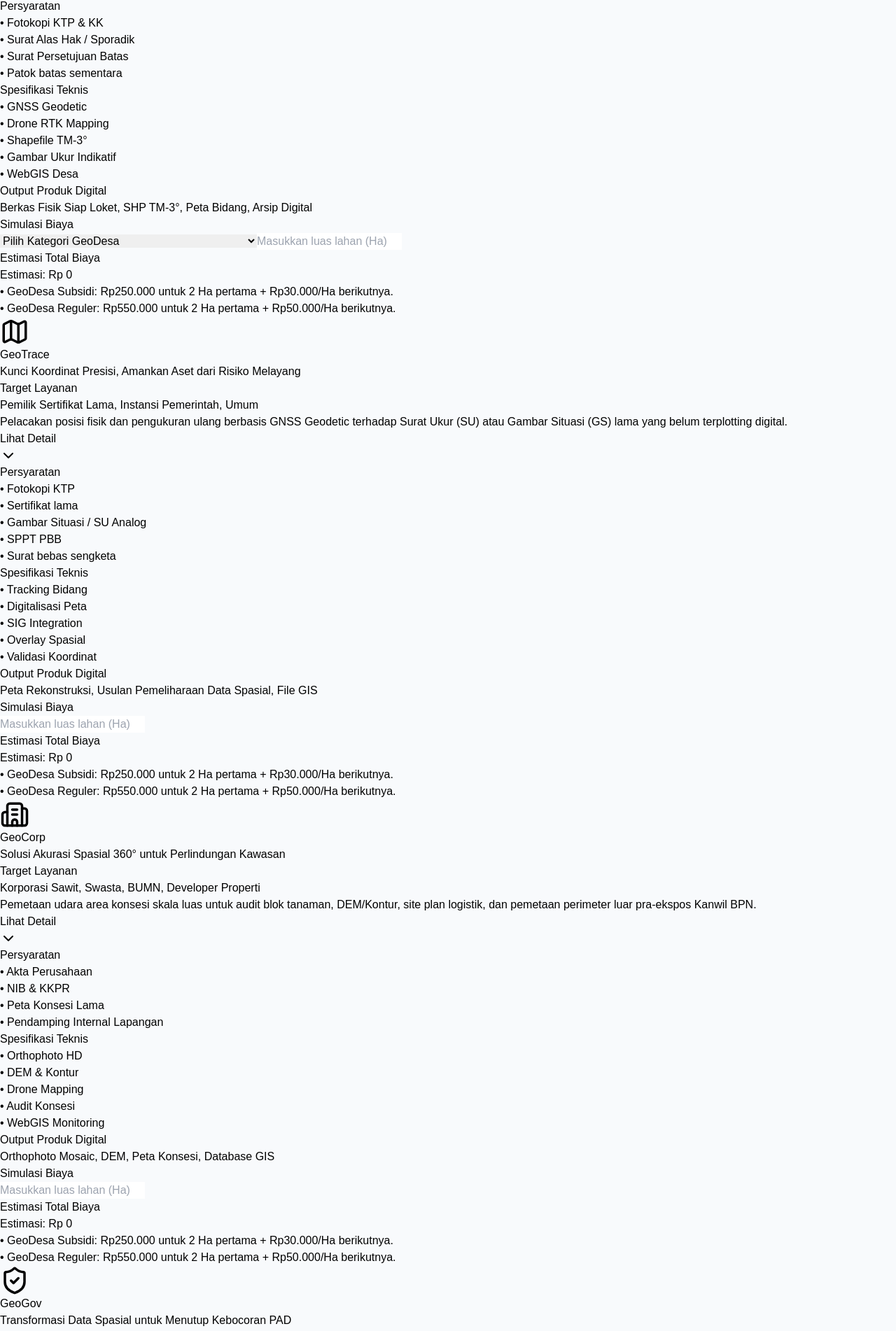
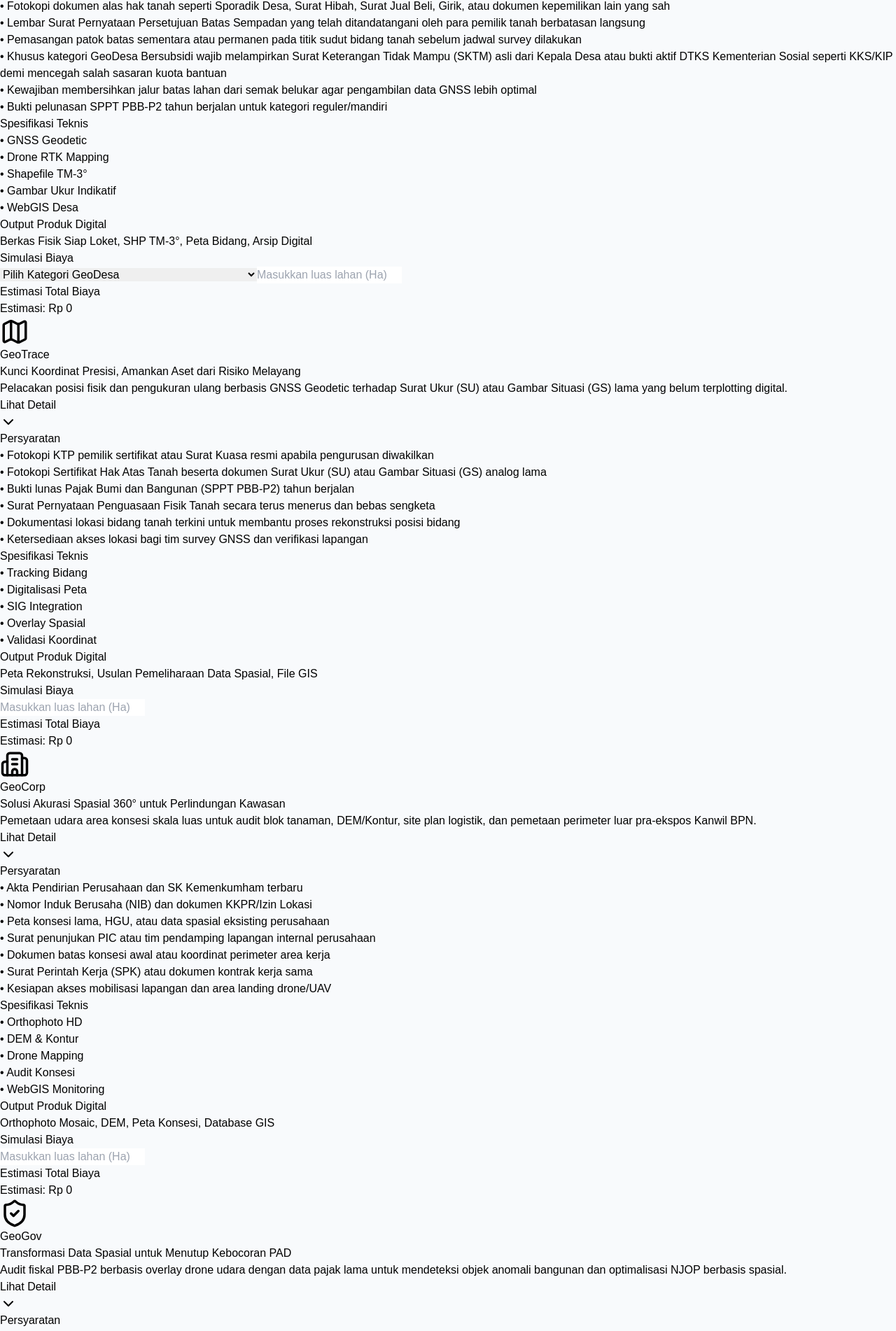
Before and after one commit to ahmadfahrezi074-pixel/geomeasure-plus, a React (Vite) app: page /layanan in a window 1280 px wide. Shown: the part 1635-3537 px from the top of the page at 70% size. Built offline with nearby package versions, Linux system fonts and the light colour scheme.

Commit message:
full layanan ecosystem revamp fix

```diff
--- a/src/pages/GISMap.jsx
+++ b/src/pages/GISMap.jsx
@@ -40,7 +40,7 @@
         <div className="bg-white/10 backdrop-blur-xl border border-white/10 rounded-3xl shadow-2xl overflow-hidden mb-20">
 
           <iframe
-            src="https://www.openstreetmap.org/export/embed.html?bbox=103.8000%2C-2.9500%2C104.0000%2C-2.7000&layer=mapnik&marker=-2.8050%2C103.8500"
+            src="https://derisiw.github.io/Peta-Zonasi-Wilayah-Pengukuran-GeoMeasure-/"
             className="w-full h-[600px]"
             loading="lazy"
           ></iframe>
--- a/src/pages/Layanan.jsx
+++ b/src/pages/Layanan.jsx
@@ -36,10 +36,21 @@
         "Asistensi teknis kolektif tingkat desa untuk memetakan batas bidang tanah dari nol secara menyeluruh guna menyiapkan dokumen pra-pendaftaran tanah massal bebas sengketa.",
 
       persyaratan: [
-        "Fotokopi KTP & KK",
-        "Surat Alas Hak / Sporadik",
-        "Surat Persetujuan Batas",
-        "Patok batas sementara",
+
+        "Fotokopi KTP dan Kartu Keluarga (KK) pemohon sebanyak 2 rangkap",
+
+        "Fotokopi dokumen alas hak tanah seperti Sporadik Desa, Surat Hibah, Surat Jual Beli, Girik, atau dokumen kepemilikan lain yang sah",
+
+        "Lembar Surat Pernyataan Persetujuan Batas Sempadan yang telah ditandatangani oleh para pemilik tanah berbatasan langsung",
+
+        "Pemasangan patok batas sementara atau permanen pada titik sudut bidang tanah sebelum jadwal survey dilakukan",
+
+        "Khusus kategori GeoDesa Bersubsidi wajib melampirkan Surat Keterangan Tidak Mampu (SKTM) asli dari Kepala Desa atau bukti aktif DTKS Kementerian Sosial seperti KKS/KIP demi mencegah salah sasaran kuota bantuan",
+
+        "Kewajiban membersihkan jalur batas lahan dari semak belukar agar pengambilan data GNSS lebih optimal",
+
+        "Bukti pelunasan SPPT PBB-P2 tahun berjalan untuk kategori reguler/mandiri",
+
       ],
 
       spesifikasi: [
@@ -73,11 +84,19 @@
         "Pelacakan posisi fisik dan pengukuran ulang berbasis GNSS Geodetic terhadap Surat Ukur (SU) atau Gambar Situasi (GS) lama yang belum terplotting digital.",
 
       persyaratan: [
-        "Fotokopi KTP",
-        "Sertifikat lama",
-        "Gambar Situasi / SU Analog",
-        "SPPT PBB",
-        "Surat bebas sengketa",
+
+        "Fotokopi KTP pemilik sertifikat atau Surat Kuasa resmi apabila pengurusan diwakilkan",
+
+        "Fotokopi Sertifikat Hak Atas Tanah beserta dokumen Surat Ukur (SU) atau Gambar Situasi (GS) analog lama",
+
+        "Bukti lunas Pajak Bumi dan Bangunan (SPPT PBB-P2) tahun berjalan",
+
+        "Surat Pernyataan Penguasaan Fisik Tanah secara terus menerus dan bebas sengketa",
+
+        "Dokumentasi lokasi bidang tanah terkini untuk membantu proses rekonstruksi posisi bidang",
+
+        "Ketersediaan akses lokasi bagi tim survey GNSS dan verifikasi lapangan",
+
       ],
 
       spesifikasi: [
@@ -111,10 +130,21 @@
         "Pemetaan udara area konsesi skala luas untuk audit blok tanaman, DEM/Kontur, site plan logistik, dan pemetaan perimeter luar pra-ekspos Kanwil BPN.",
 
       persyaratan: [
-        "Akta Perusahaan",
-        "NIB & KKPR",
-        "Peta Konsesi Lama",
-        "Pendamping Internal Lapangan",
+
+        "Akta Pendirian Perusahaan dan SK Kemenkumham terbaru",
+
+        "Nomor Induk Berusaha (NIB) dan dokumen KKPR/Izin Lokasi",
+
+        "Peta konsesi lama, HGU, atau data spasial eksisting perusahaan",
+
+        "Surat penunjukan PIC atau tim pendamping lapangan internal perusahaan",
+
+        "Dokumen batas konsesi awal atau koordinat perimeter area kerja",
+
+        "Surat Perintah Kerja (SPK) atau dokumen kontrak kerja sama",
+
+        "Kesiapan akses mobilisasi lapangan dan area landing drone/UAV",
+
       ],
 
       spesifikasi: [
@@ -148,10 +178,21 @@
         "Audit fiskal PBB-P2 berbasis overlay drone udara dengan data pajak lama untuk mendeteksi objek anomali bangunan dan optimalisasi NJOP berbasis spasial.",
 
       persyaratan: [
-        "Surat Permohonan Resmi",
-        "SPK Pengadaan Jasa",
-        "Database DHKP .csv",
-        "NDA Data SISMIOP",
+
+        "Surat Permohonan Resmi atau Surat Tugas dari Pemerintah Daerah/Bapenda",
+
+        "Dokumen SPK Pengadaan Jasa atau kontrak kerja sama resmi",
+
+        "Database DHKP atau data objek pajak digital format .csv/.xls",
+
+        "Dokumen Non-Disclosure Agreement (NDA) kerahasiaan data SISMIOP",
+
+        "Peta administrasi wilayah desa/kelurahan dan data blok pajak eksisting",
+
+        "Penunjukan operator atau admin pendamping dari instansi pemerintah",
+
+        "Kesiapan akses data server, integrasi WebGIS, dan validasi lapangan",
+
       ],
 
       spesifikasi: [
@@ -178,7 +219,6 @@
 
       case "geoDesa":
 
-        // SUBSIDI
         if (kategori === "subsidi") {
 
           if (val <= 2) return 250000;
@@ -187,7 +227,6 @@
 
         }
 
-        // REGULER
         if (kategori === "reguler") {
 
           if (val <= 2) return 550000;
@@ -307,22 +346,6 @@
 
                 </p>
 
-                <div className="bg-black/20 border border-white/10 rounded-2xl px-5 py-4">
-
-                  <p className="text-sm uppercase tracking-[3px] text-white/70 mb-2">
-
-                    Target Layanan
-
-                  </p>
-
-                  <p className="text-lg font-semibold">
-
-                    {item.kategori}
-
-                  </p>
-
-                </div>
-
               </div>
 
               {/* CONTENT */}
@@ -334,7 +357,6 @@
 
                 </p>
 
-                {/* BUTTON */}
                 <button
                   onClick={() =>
                     setOpenIndex(
@@ -411,7 +433,7 @@
 
                             <div
                               key={i}
-                              className="bg-white/5 border border-white/10 rounded-2xl px-5 py-4 text-slate-300"
+                              className="bg-white/5 border border-white/10 rounded-2xl px-5 py-4 text-slate-300 leading-relaxed"
                             >
 
                               • {syarat}
@@ -556,27 +578,6 @@
 
                           </div>
 
-                          {/* INFO */}
-                          <div className="mt-6 bg-white/5 border border-white/10 rounded-2xl p-5">
-
-                            <p className="text-slate-400 leading-relaxed text-sm">
-
-                              • GeoDesa Subsidi:
-                              Rp250.000 untuk 2 Ha pertama +
-                              Rp30.000/Ha berikutnya.
-
-                            </p>
-
-                            <p className="text-slate-400 leading-relaxed text-sm mt-3">
-
-                              • GeoDesa Reguler:
-                              Rp550.000 untuk 2 Ha pertama +
-                              Rp50.000/Ha berikutnya.
-
-                            </p>
-
-                          </div>
-
                         </div>
 
                       </div>
```
